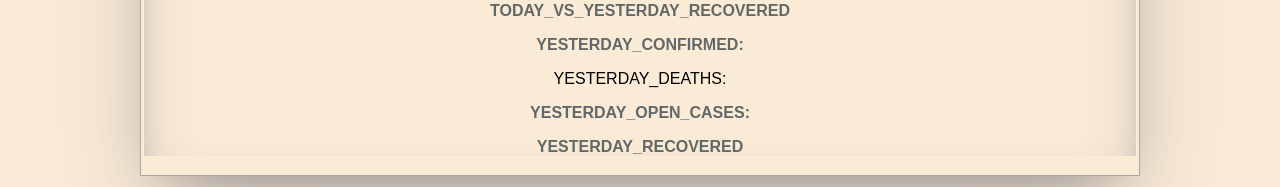
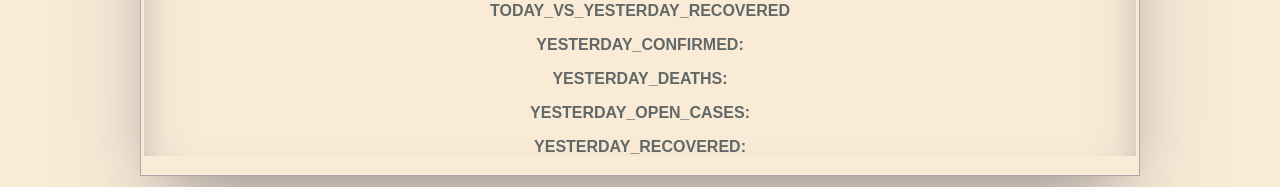
Before and after one commit to aakbarkhan/metrics-webapp, a React (Create React App) app: page /details in a window 1280 px wide. Shown: the part 749-936 px from the top of the page. Built offline with nearby package versions, Linux system fonts and the light colour scheme; no server answers.

Commit message:
Add the loom link

```diff
--- a/src/components/details.js
+++ b/src/components/details.js
@@ -102,8 +102,10 @@ const Details = (props) => {
             </b>
           </p>
           <p>
-            yesterday_deaths:
-            {cou.data.yesterday_deaths}
+            <b>
+              yesterday_deaths:
+              {cou.data.yesterday_deaths}
+            </b>
           </p>
           <p>
             <b>
@@ -113,7 +115,7 @@ const Details = (props) => {
           </p>
           <p>
             <b>
-              yesterday_recovered
+              yesterday_recovered:
               {cou.data.yesterday_recovered}
             </b>
           </p>
```
Also changed, not shown: 2 other files (tests, documents, lock files or other folders).
